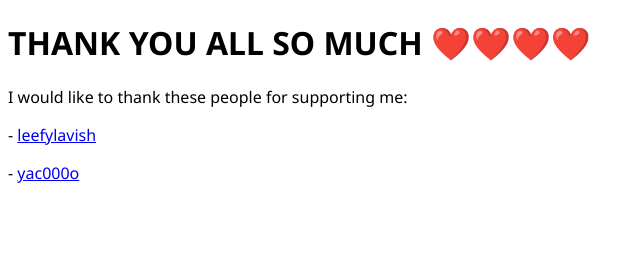
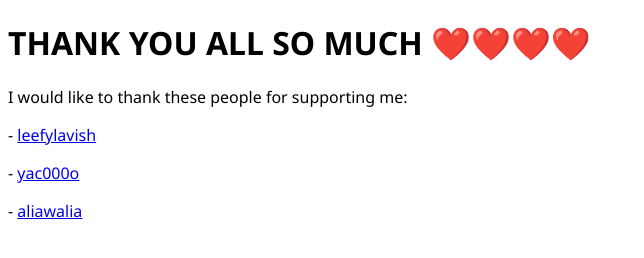
Before and after one commit to wish13yt/pikivice, a plain HTML site: page index.html in a window 1280 px wide. Shown: the whole page, without its empty margins (0-644 px from the left). Drawn offline with Linux system fonts and the light colour scheme.

Commit message:
modified:   index.html

```diff
--- a/index.html
+++ b/index.html
@@ -14,4 +14,5 @@
   <p>I would like to thank these people for supporting me:</p>
   <p>- <a href="https://pikidiary.lol/users/leefylavish">leefylavish</a></p>
   <p>- <a href="https://pikidiary.lol/users/yac000o">yac000o</a></p>
+  <p>- <a href="https://pikidiary.lol/users/aliawalia">aliawalia</a></p>
 </body>
```
